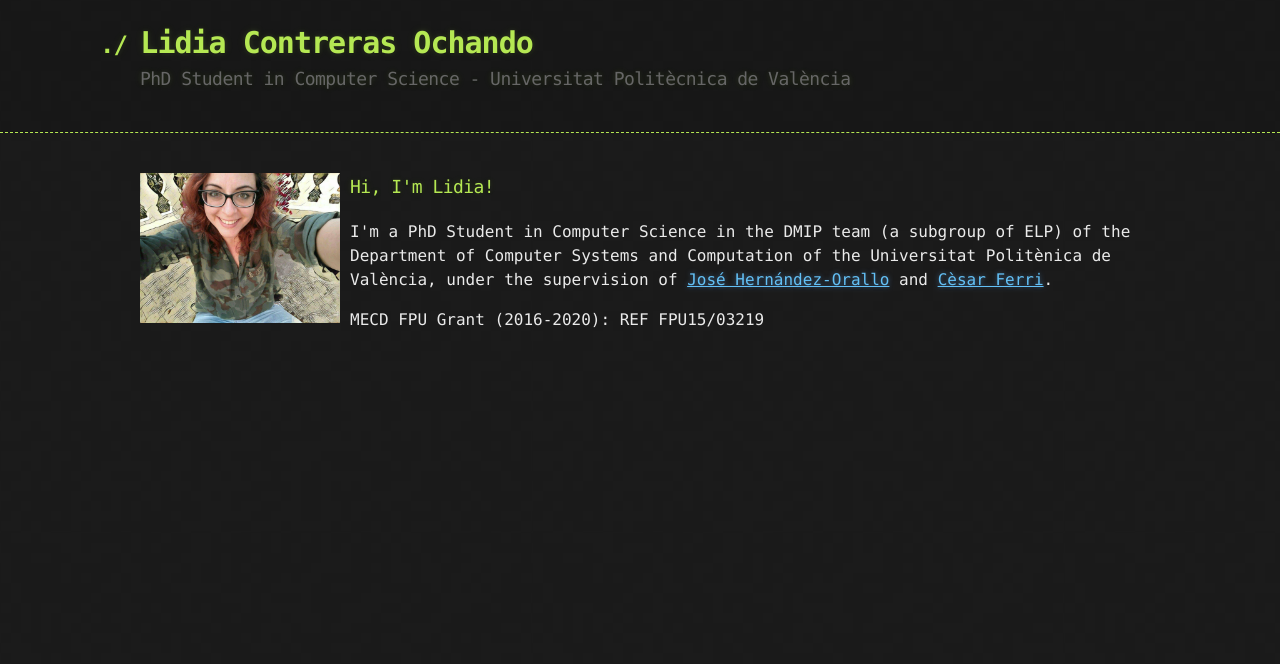
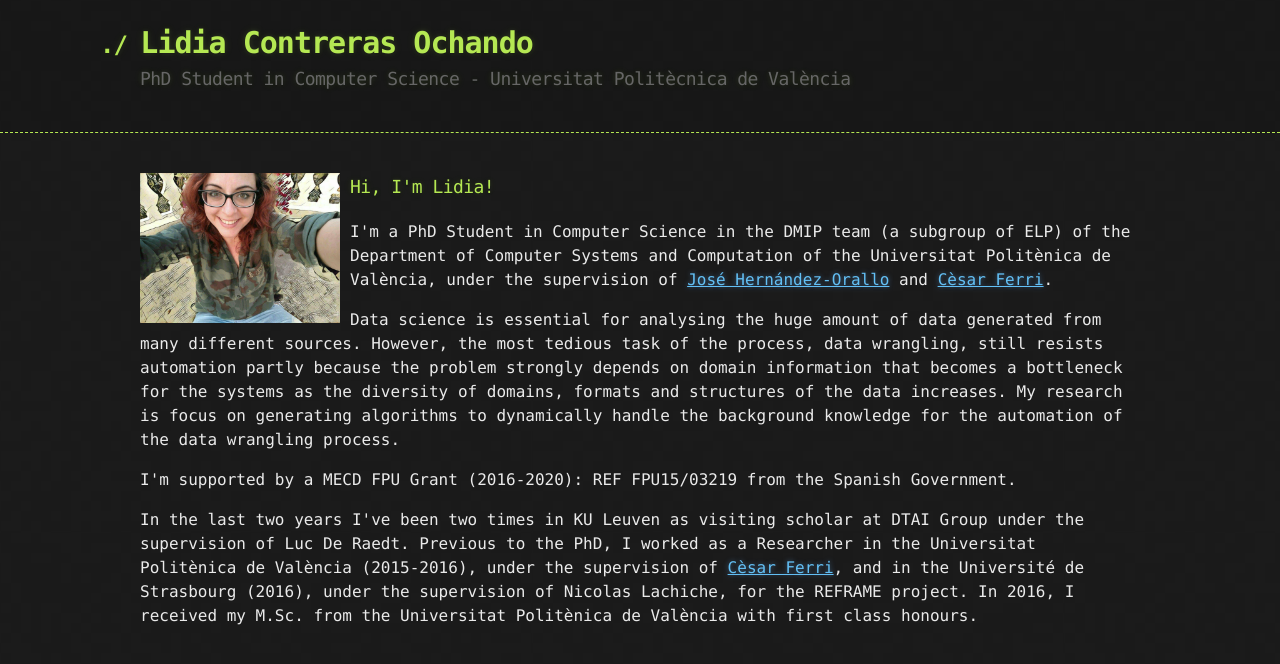
Before and after one commit to liconoc/liconoc.github.io, a Jekyll site: the page built from index.md, in a window 1280 px wide. Shown: the top 664 px of the page. Built offline with Jekyll 4.4.1, drawn with Linux system fonts in a browser that asks for light colours.

Commit message:
Update liconoc.html

```diff
--- a/_layouts/liconoc.html
+++ b/_layouts/liconoc.html
@@ -33,7 +33,13 @@
 
 				<p>I'm a PhD Student in Computer Science in the DMIP team (a subgroup of ELP) of the Department of Computer Systems and Computation of the Universitat Politènica de València, under the supervision of <a href="http://josephorallo.webs.upv.es/" target="_blank">José Hernández-Orallo</a> and <a href="http://personales.upv.es/ceferra/" target="_blank">Cèsar Ferri</a>.</p>
 
-				<p>MECD FPU Grant (2016-2020): REF FPU15/03219</p>
+				<p> Data science is essential for analysing the huge amount of data generated from many different sources. However, the most tedious task of the process, data wrangling, still resists automation partly because the problem strongly depends on domain information that becomes a bottleneck for the systems as the diversity of domains, formats and structures of the data increases. My research is focus on generating algorithms to dynamically handle the background knowledge for the automation of the data wrangling process.</p>
+
+				<p>I'm supported by a MECD FPU Grant (2016-2020): REF FPU15/03219 from the Spanish Government.</p>
+
+				<p>In the last two years I've been two times in KU Leuven as visiting scholar at DTAI Group under the supervision of Luc De Raedt. Previous to the PhD, I worked as a Researcher in the Universitat Politènica de València (2015-2016), under the supervision of <a href="http://personales.upv.es/ceferra/" target="_blank">Cèsar Ferri</a>, and in the Université de Strasbourg (2016), under the supervision of Nicolas Lachiche, for the REFRAME project. In 2016, I received my M.Sc. from the Universitat Politènica de València with first class honours.  <p>
+
+
 			</section>
 
 
```
